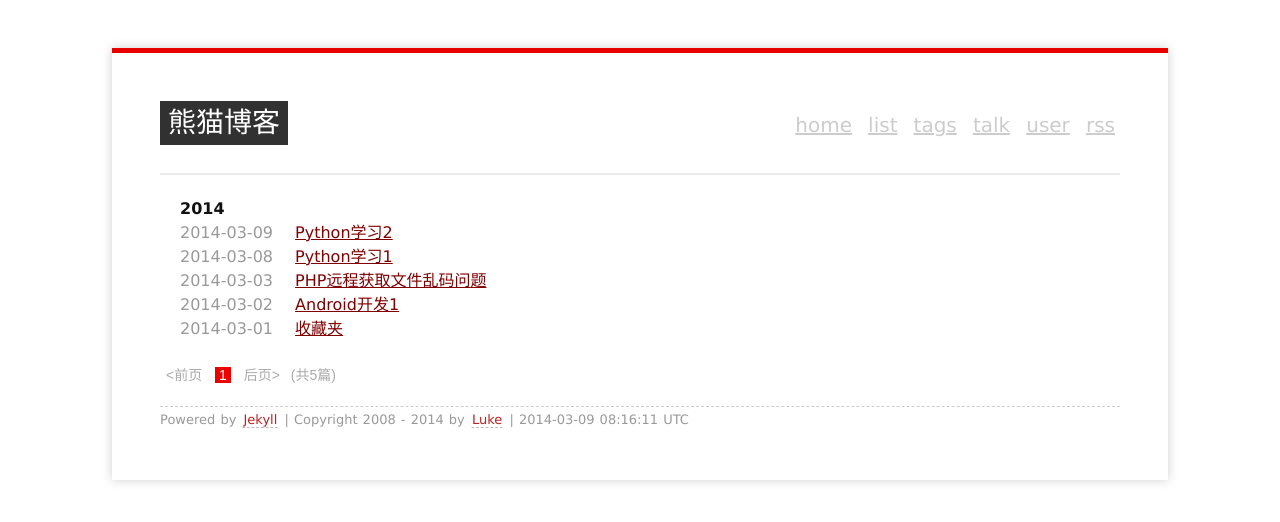
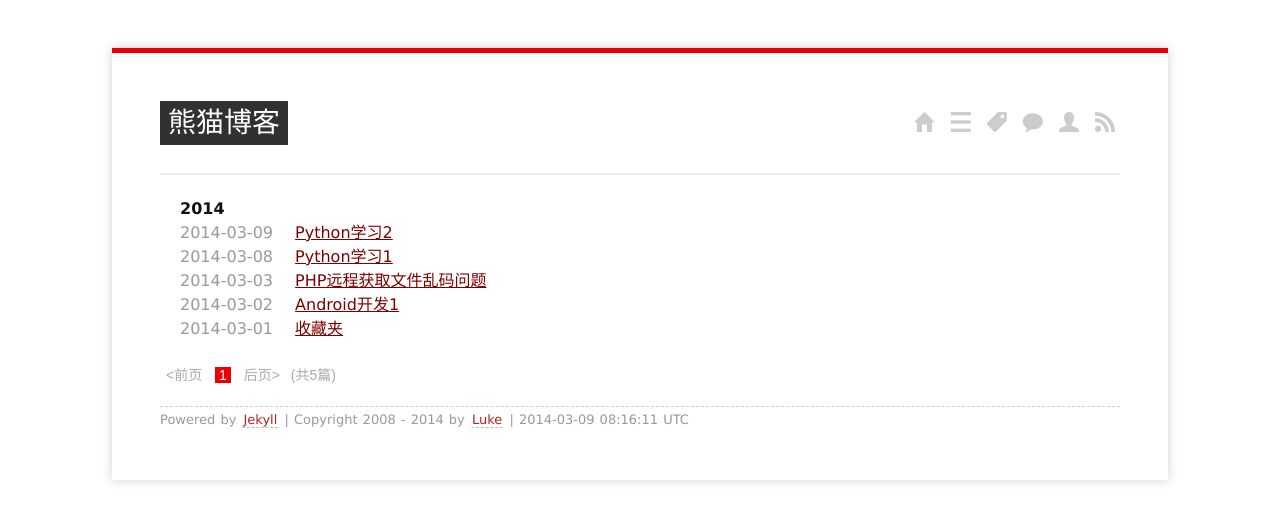
Before and after one commit to yujialive/yujialive.github.io, a Jekyll site: the page built from index.html, in a window 1280 px wide. Shown: the top 522 px of the page. Built offline with Jekyll 4.4.1, drawn with Linux system fonts in a browser that asks for light colours; Markdown is read by kramdown in place of the engine named in the settings; the list of posts is cut into pages by our own code.

Commit message:
daily updates

```diff
--- a/_layouts/default.html
+++ b/_layouts/default.html
@@ -7,6 +7,8 @@
     <link href="/feed/" rel="alternate" title="{{ site.author }}" type="application/atom+xml" />
 
     <link rel="stylesheet" href="/media/css/highlight.css">
+    <link href='/media/webfonts/ss-social.css' rel='stylesheet'>
+    <link href='/media/webfonts/ss-standard.css' rel='stylesheet'>
     <link rel="stylesheet" href="/media/css/screen.css">
 
     <script type="text/javascript" src="/media/js/jquery-1.7.1.min.js"></script>
```
